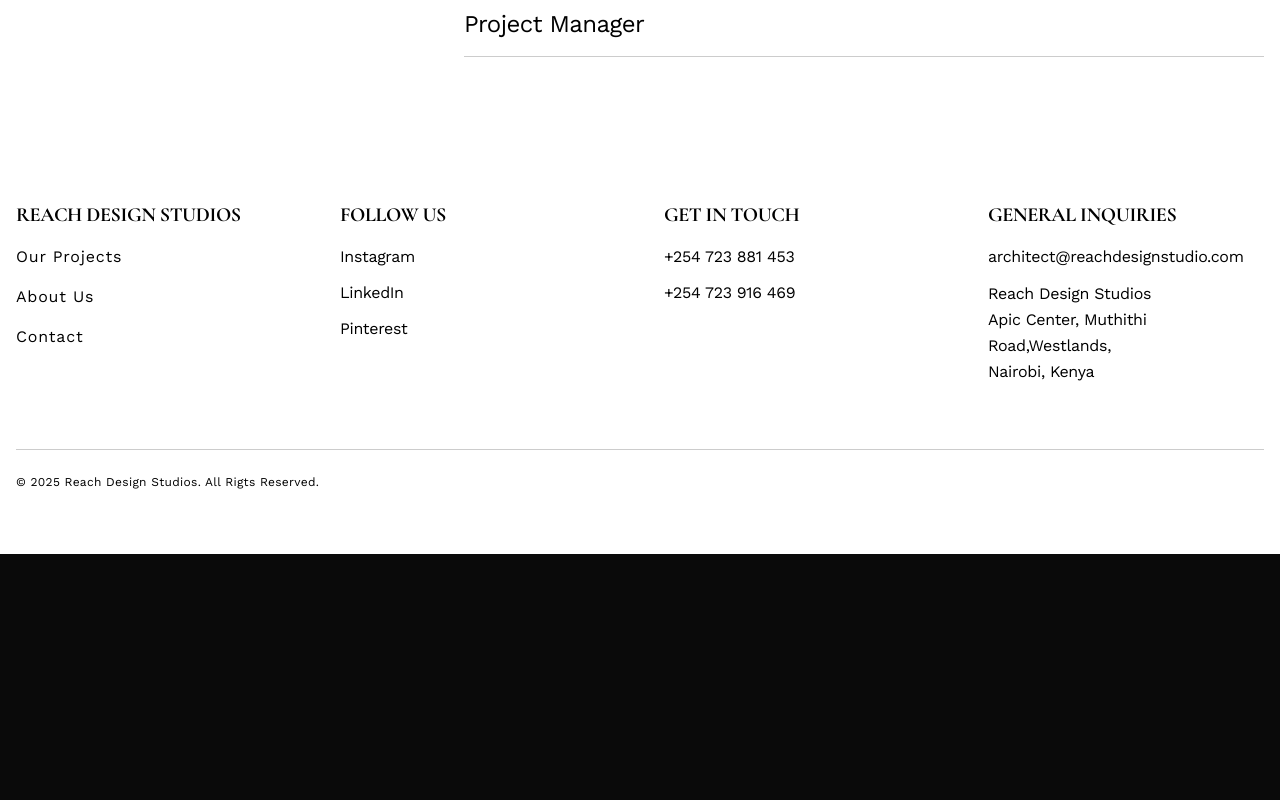
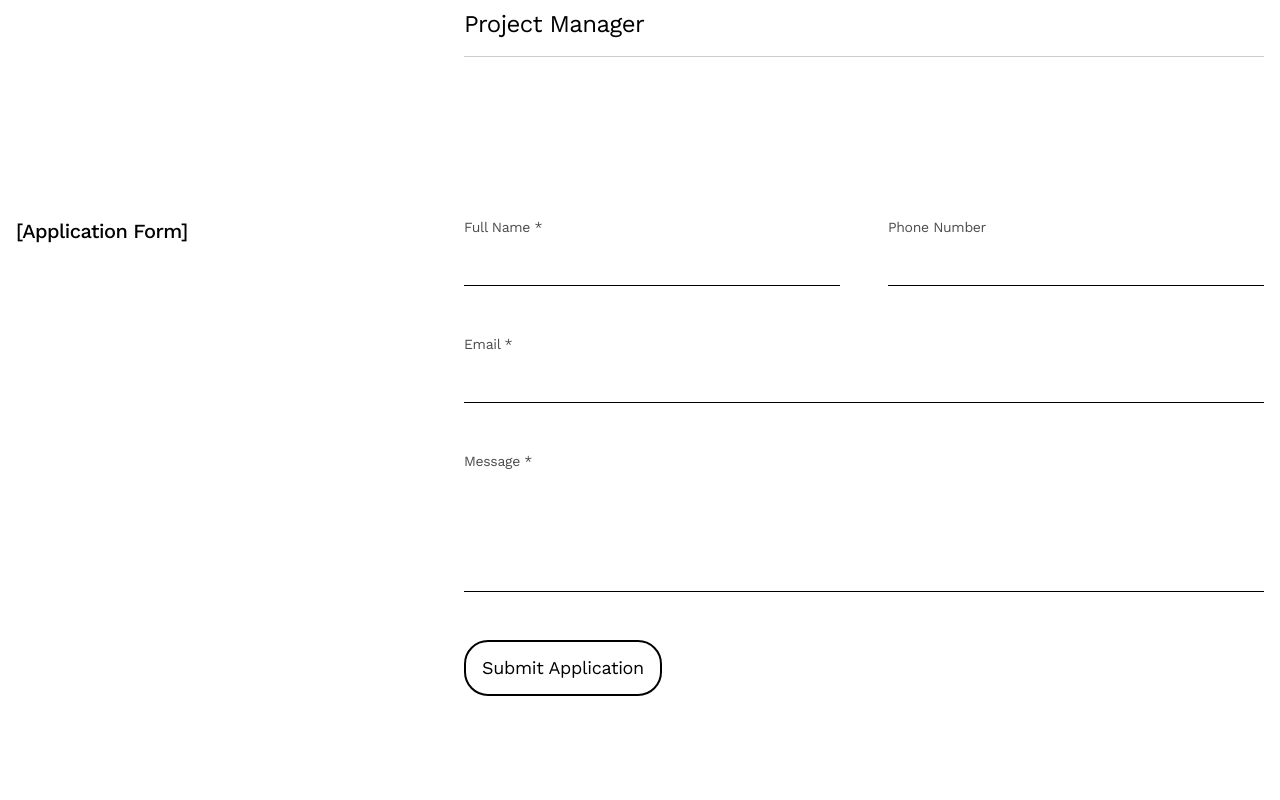
Before and after one commit to ngachadavid/reach-design, a Next.js app: page /about in a window 1280 px wide. Shown: the part 2840-3640 px from the top of the page. Before the commit the page ends 3394 px from the top, so only its background shows below. Built offline with nearby package versions, Linux system fonts and the light colour scheme.

Commit message:
application form for career section

```diff
--- a/app/(pages)/about/page.jsx
+++ b/app/(pages)/about/page.jsx
@@ -1,4 +1,5 @@
 import AboutHero from '@/app/components/about/AboutHero'
+import Application from '@/app/components/about/ApplicationForm'
 import Careers from '@/app/components/about/Careers'
 import Positions from '@/app/components/about/Positions'
 import Footer from '@/app/components/global/Footer'
@@ -12,6 +13,7 @@
         <AboutHero />
         <Careers />
         <Positions />
+        <Application />
         <Footer />
     </div>
   )
--- /dev/null
+++ b/app/components/about/ApplicationForm.jsx
@@ -0,0 +1,141 @@
+'use client';
+
+import { useState } from "react";
+import WhiteButton from "../global/WhiteButton";
+import Button from "../global/Button";
+
+export default function Application() {
+    const [formData, setFormData] = useState({
+        fullName: "",
+        phone: "",
+        email: "",
+        message: "",
+    });
+
+    const [errors, setErrors] = useState({});
+
+    const handleChange = (e) => {
+        const { name, value } = e.target;
+        setFormData((prev) => ({ ...prev, [name]: value }));
+
+        if (errors[name]) {
+            setErrors((prev) => ({ ...prev, [name]: "" }));
+        }
+    };
+
+    const handleSubmit = () => {
+        const newErrors = {};
+
+        if (!formData.fullName.trim()) newErrors.fullName = "Full name is required";
+        if (!formData.email.trim()) newErrors.email = "Email is required";
+        if (!formData.message.trim()) newErrors.message = "Message is required";
+
+        if (Object.keys(newErrors).length) {
+            setErrors(newErrors);
+            return;
+        }
+
+        console.log("Application submitted:", formData);
+    };
+
+    return (
+        <section className="bg-white text-black px-4 2xl:px-0 py-20">
+            <div className="max-w-7xl mx-auto">
+                <div className="flex flex-col md:flex-row gap-12 items-start">
+
+                    {/* Left */}
+                    <div className="w-full md:w-1/3">
+                        <p className="text-base md:text-xl font-medium tracking-tight">
+                            [Application Form]
+                        </p>
+                    </div>
+
+                    {/* Right */}
+                    <div className="w-full md:w-2/3 flex flex-col gap-12">
+
+                        {/* Full Name + Phone */}
+                        <div className="grid grid-cols-1 md:grid-cols-2 gap-12">
+                            <div className="flex flex-col">
+                                <label className="text-sm opacity-70 mb-2">
+                                    Full Name *
+                                </label>
+                                <input
+                                    type="text"
+                                    name="fullName"
+                                    value={formData.fullName}
+                                    onChange={handleChange}
+                                    className={`border-b py-2 focus:outline-none ${errors.fullName ? "border-red-500" : "border-black"
+                                        }`}
+                                />
+                                {errors.fullName && (
+                                    <span className="text-red-500 text-xs mt-1">
+                                        {errors.fullName}
+                                    </span>
+                                )}
+                            </div>
+
+                            <div className="flex flex-col">
+                                <label className="text-sm opacity-70 mb-2">
+                                    Phone Number
+                                </label>
+                                <input
+                                    type="tel"
+                                    name="phone"
+                                    value={formData.phone}
+                                    onChange={handleChange}
+                                    className="border-b border-black py-2 focus:outline-none"
+                                />
+                            </div>
+                        </div>
+
+                        {/* Email */}
+                        <div className="flex flex-col">
+                            <label className="text-sm opacity-70 mb-2">
+                                Email *
+                            </label>
+                            <input
+                                type="email"
+                                name="email"
+                                value={formData.email}
+                                onChange={handleChange}
+                                className={`border-b py-2 focus:outline-none ${errors.email ? "border-red-500" : "border-black"
+                                    }`}
+                            />
+                            {errors.email && (
+                                <span className="text-red-500 text-xs mt-1">
+                                    {errors.email}
+                                </span>
+                            )}
+                        </div>
+
+                        {/* Message */}
+                        <div className="flex flex-col">
+                            <label className="text-sm opacity-70 mb-2">
+                                Message *
+                            </label>
+                            <textarea
+                                rows={4}
+                                name="message"
+                                value={formData.message}
+                                onChange={handleChange}
+                                className={`border-b py-2 resize-none focus:outline-none ${errors.message ? "border-red-500" : "border-black"
+                                    }`}
+                            />
+                            {errors.message && (
+                                <span className="text-red-500 text-xs mt-1">
+                                    {errors.message}
+                                </span>
+                            )}
+                        </div>
+
+                        {/* Submit */}
+                        <div onClick={handleSubmit}>
+                            <Button text="Submit Application"/>
+                        </div>
+
+                    </div>
+                </div>
+            </div>
+        </section>
+    );
+}
```
